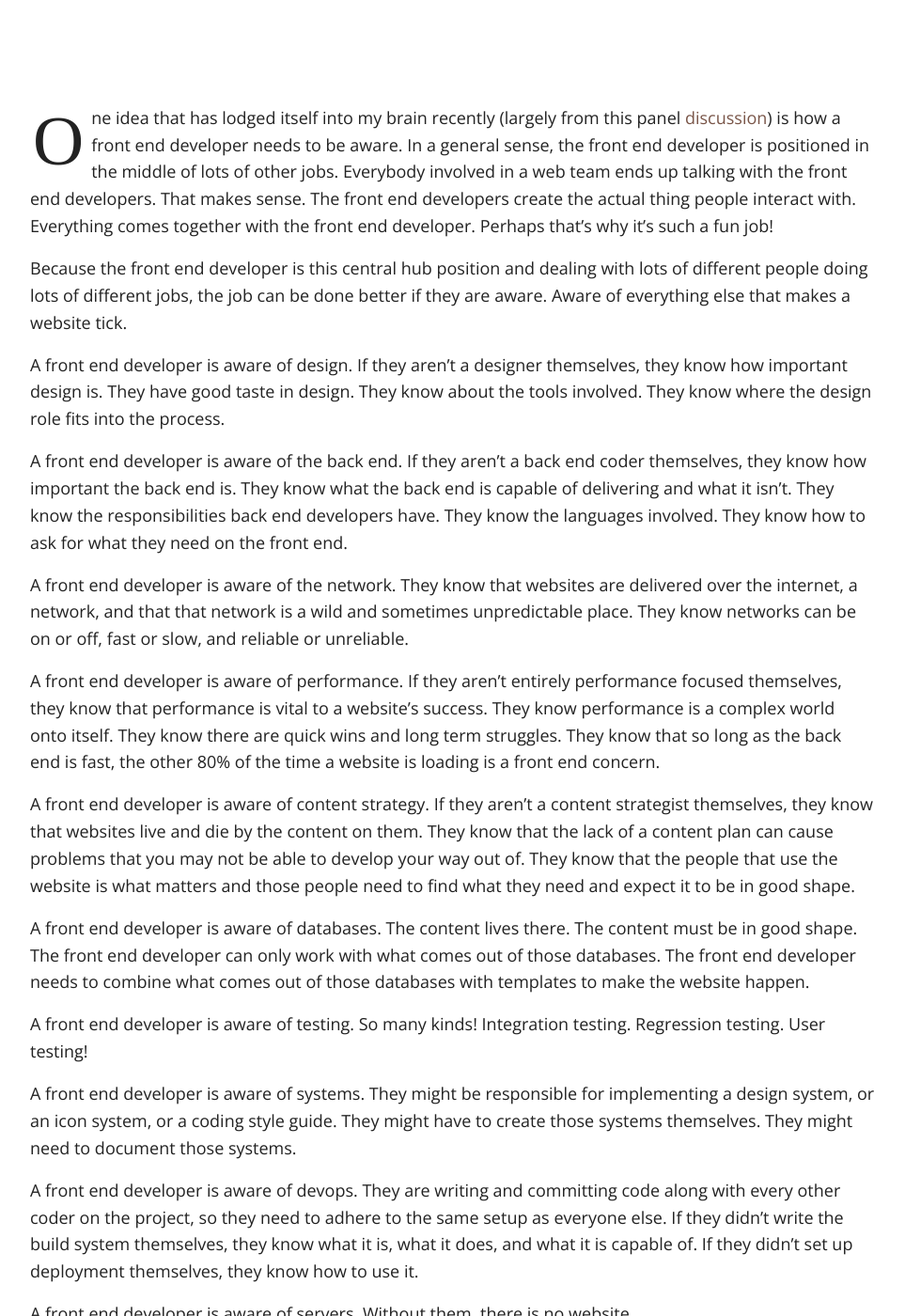
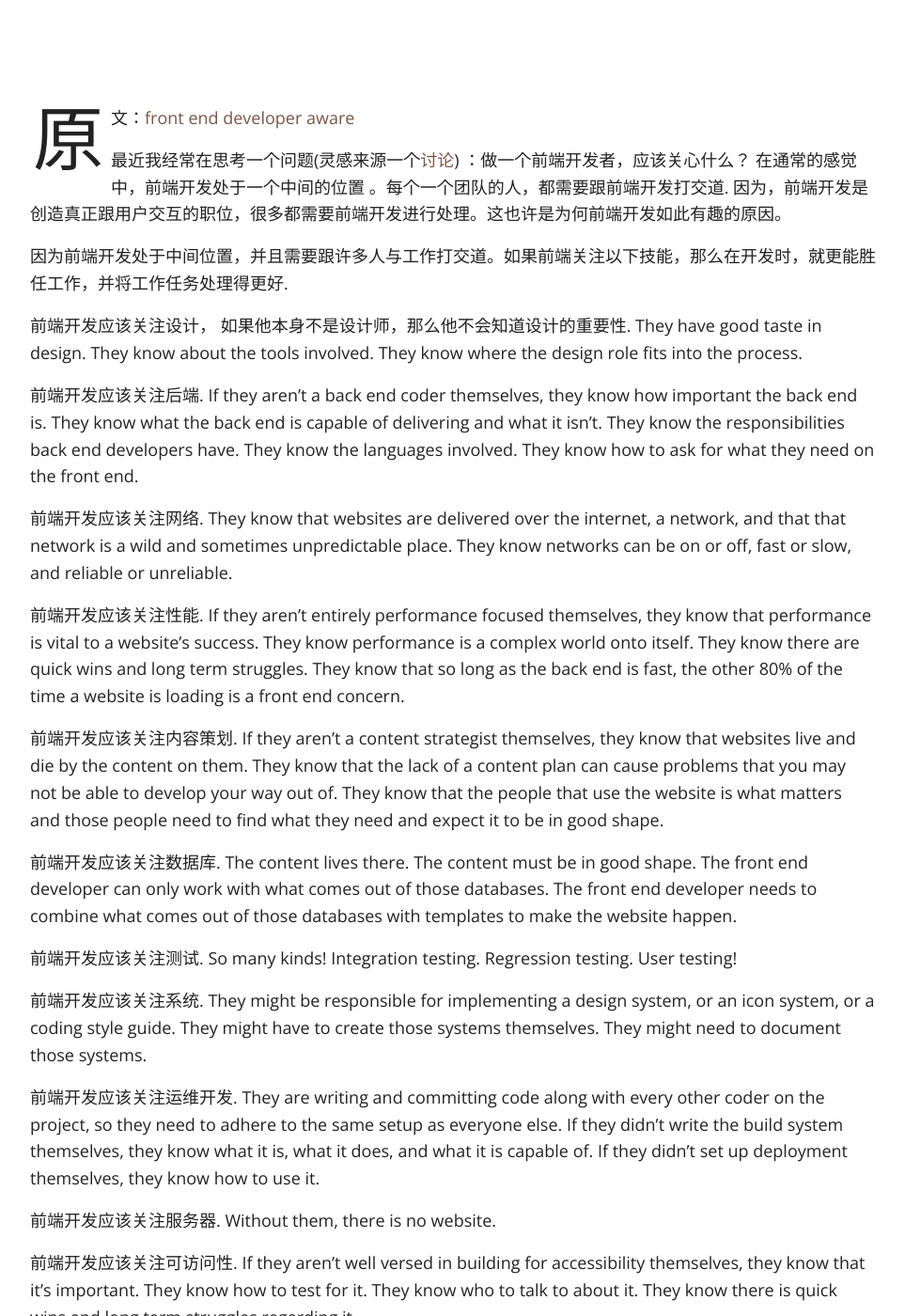
Before and after one commit to guocailee/guocailee.github.io, a Jekyll site: the page built from _posts/2016-07-11-A front-end-developer-aware.md, in a window 1280 px wide and 1400 px high, scrolled down 341 px. Shown: the whole window at 94% size, without its empty margins (158-1121 px from the left). Built offline with Jekyll 4.4.1, drawn with Linux system fonts in a browser that asks for light colours; nearby versions of some CDN libraries; comment, search, counter and statistics services are not loaded; some of the changed text lies outside the part shown.

Commit message:
update post

```diff
--- a/_posts/2016-07-11-A front-end-developer-aware.md
+++ b/_posts/2016-07-11-A front-end-developer-aware.md
@@ -8,34 +8,36 @@ comments: true
 share: true
 ---
 
-One idea that has lodged itself into my brain recently (largely from this panel [discussion](http://shoptalkshow.com/episodes/193-the-state-of-front-end-dev-ala-rebroadcast/)) is how a front end developer needs to be aware. In a general sense, the front end developer is positioned in the middle of lots of other jobs. Everybody involved in a web team ends up talking with the front end developers. That makes sense. The front end developers create the actual thing people interact with. Everything comes together with the front end developer. Perhaps that's why it's such a fun job!
+原文：[front end developer aware](https://css-tricks.com/front-end-developer-aware/)
 
-Because the front end developer is this central hub position and dealing with lots of different people doing lots of different jobs, the job can be done better if they are aware. Aware of everything else that makes a website tick.
+最近我经常在思考一个问题(灵感来源一个[讨论](http://shoptalkshow.com/episodes/193-the-state-of-front-end-dev-ala-rebroadcast/)) ：做一个前端开发者，应该关心什么？ 在通常的感觉中，前端开发处于一个中间的位置 。每个一个团队的人，都需要跟前端开发打交道. 因为，前端开发是创造真正跟用户交互的职位，很多都需要前端开发进行处理。这也许是为何前端开发如此有趣的原因。
+
+因为前端开发处于中间位置，并且需要跟许多人与工作打交道。如果前端关注以下技能，那么在开发时，就更能胜任工作，并将工作任务处理得更好.
 
 
-A front end developer is aware of design. If they aren't a designer themselves, they know how important design is. They have good taste in design. They know about the tools involved. They know where the design role fits into the process.
+前端开发应该关注设计， 如果他本身不是设计师，那么他不会知道设计的重要性. They have good taste in design. They know about the tools involved. They know where the design role fits into the process.
 
-A front end developer is aware of the back end. If they aren't a back end coder themselves, they know how important the back end is. They know what the back end is capable of delivering and what it isn't. They know the responsibilities back end developers have. They know the languages involved. They know how to ask for what they need on the front end.
+前端开发应该关注后端. If they aren't a back end coder themselves, they know how important the back end is. They know what the back end is capable of delivering and what it isn't. They know the responsibilities back end developers have. They know the languages involved. They know how to ask for what they need on the front end.
 
-A front end developer is aware of the network. They know that websites are delivered over the internet, a network, and that that network is a wild and sometimes unpredictable place. They know networks can be on or off, fast or slow, and reliable or unreliable.
+前端开发应该关注网络. They know that websites are delivered over the internet, a network, and that that network is a wild and sometimes unpredictable place. They know networks can be on or off, fast or slow, and reliable or unreliable.
 
-A front end developer is aware of performance. If they aren't entirely performance focused themselves, they know that performance is vital to a website's success. They know performance is a complex world onto itself. They know there are quick wins and long term struggles. They know that so long as the back end is fast, the other 80% of the time a website is loading is a front end concern.
+前端开发应该关注性能. If they aren't entirely performance focused themselves, they know that performance is vital to a website's success. They know performance is a complex world onto itself. They know there are quick wins and long term struggles. They know that so long as the back end is fast, the other 80% of the time a website is loading is a front end concern.
 
-A front end developer is aware of content strategy. If they aren't a content strategist themselves, they know that websites live and die by the content on them. They know that the lack of a content plan can cause problems that you may not be able to develop your way out of. They know that the people that use the website is what matters and those people need to find what they need and expect it to be in good shape.
+前端开发应该关注内容策划. If they aren't a content strategist themselves, they know that websites live and die by the content on them. They know that the lack of a content plan can cause problems that you may not be able to develop your way out of. They know that the people that use the website is what matters and those people need to find what they need and expect it to be in good shape.
 
-A front end developer is aware of databases. The content lives there. The content must be in good shape. The front end developer can only work with what comes out of those databases. The front end developer needs to combine what comes out of those databases with templates to make the website happen.
+前端开发应该关注数据库. The content lives there. The content must be in good shape. The front end developer can only work with what comes out of those databases. The front end developer needs to combine what comes out of those databases with templates to make the website happen.
 
-A front end developer is aware of testing. So many kinds! Integration testing. Regression testing. User testing!
+前端开发应该关注测试. So many kinds! Integration testing. Regression testing. User testing!
 
-A front end developer is aware of systems. They might be responsible for implementing a design system, or an icon system, or a coding style guide. They might have to create those systems themselves. They might need to document those systems.
+前端开发应该关注系统. They might be responsible for implementing a design system, or an icon system, or a coding style guide. They might have to create those systems themselves. They might need to document those systems.
 
-A front end developer is aware of devops. They are writing and committing code along with every other coder on the project, so they need to adhere to the same setup as everyone else. If they didn't write the build system themselves, they know what it is, what it does, and what it is capable of. If they didn't set up deployment themselves, they know how to use it.
+前端开发应该关注运维开发. They are writing and committing code along with every other coder on the project, so they need to adhere to the same setup as everyone else. If they didn't write the build system themselves, they know what it is, what it does, and what it is capable of. If they didn't set up deployment themselves, they know how to use it.
 
-A front end developer is aware of servers. Without them, there is no website.
+前端开发应该关注服务器. Without them, there is no website.
 
-A front end developer is aware of accessibility. If they aren't well versed in building for accessibility themselves, they know that it's important. They know how to test for it. They know who to talk to about it. They know there is quick wins and long term struggles regarding it.
+前端开发应该关注可访问性. If they aren't well versed in building for accessibility themselves, they know that it's important. They know how to test for it. They know who to talk to about it. They know there is quick wins and long term struggles regarding it.
 
-A front end developer is aware of the device landscape. They know the web is everywhere these days and a good website needs to meet users there. Big screens, little screens, touch screens, far away screens, black and white screens. The front end developer is aware of the unknown.
+前端开发应该关注设备使用环境. They know the web is everywhere these days and a good website needs to meet users there. Big screens, little screens, touch screens, far away screens, black and white screens. The front end developer is aware of the unknown.
 
 ---
 
```
